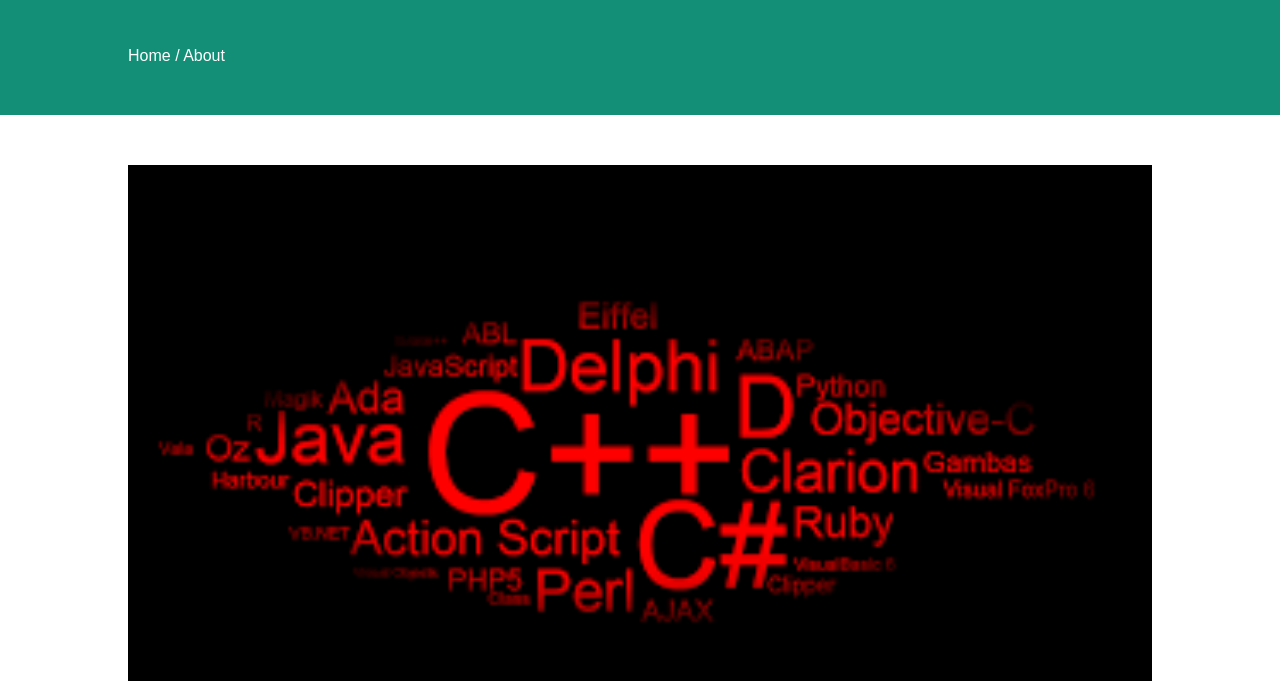
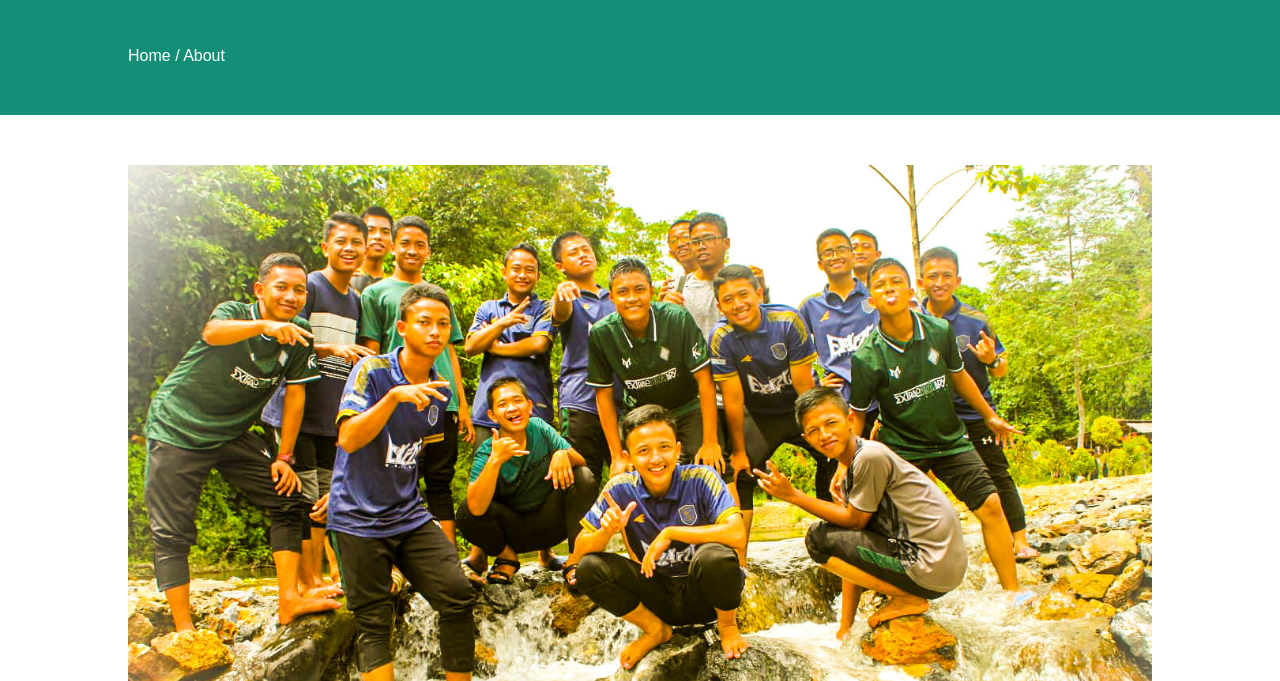
Before and after one commit to naufalharitsprasetia/Website-Pertama-HTML-CSS, a plain HTML site: page about.html in a window 1280 px wide. Shown: the part 119-800 px from the top of the page. Drawn offline with nearby package versions, Linux system fonts and the light colour scheme.

Commit message:
update about.html

```diff
--- a/about.html
+++ b/about.html
@@ -46,7 +46,7 @@
 	<!--about-->
 	<section class="about">
 		<div class="container">
-			<img src="kwkw.jpg" width="100%">
+			<img src="ME.jpg" width="100%">
 			<h3>ABOUT</h3>
 			<p>Selamat Datang Di Website<strong> Naufal Harits Prasetia.</strong> Silahkan Menikmati Website Ini.Selamat Datang Di Website<strong> Naufal Harits Prasetia.</strong> Silahkan Menikmati Website Ini.Selamat Datang Di Website<strong> Naufal Harits Prasetia.</strong> Silahkan Menikmati Website Ini.</p>
 			<h3>VISI</h3>
```
